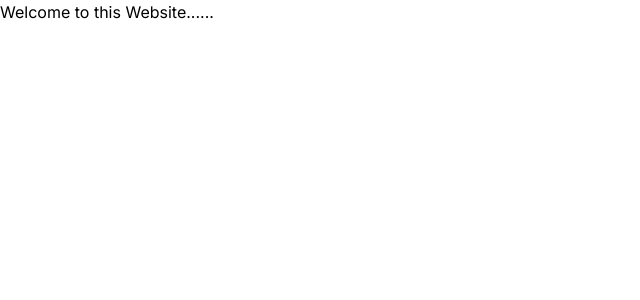
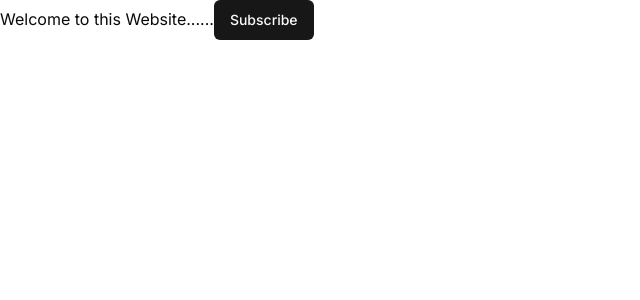
Before and after one commit to khushi4452/Real_Estate-Website, a Next.js app: page / in a window 1280 px wide. Shown: the top 300 px of the page, without its empty margins (0-640 px from the left). Built offline with nearby package versions, Linux system fonts and the light colour scheme.

Commit message:
basic setup

```diff
--- a/app/globals.css
+++ b/app/globals.css
@@ -2,30 +2,68 @@
 @tailwind components;
 @tailwind utilities;
 
-:root {
-  --foreground-rgb: 0, 0, 0;
-}
+@layer base {
+  :root {
+    --background: 0 0% 100%;
+    --foreground: 0 0% 3.9%;
+    --card: 0 0% 100%;
+    --card-foreground: 0 0% 3.9%;
+    --popover: 0 0% 100%;
+    --popover-foreground: 0 0% 3.9%;
+    --primary: 0 0% 9%;
+    --primary-foreground: 0 0% 98%;
+    --secondary: 0 0% 96.1%;
+    --secondary-foreground: 0 0% 9%;
+    --muted: 0 0% 96.1%;
+    --muted-foreground: 0 0% 45.1%;
+    --accent: 0 0% 96.1%;
+    --accent-foreground: 0 0% 9%;
+    --destructive: 0 84.2% 60.2%;
+    --destructive-foreground: 0 0% 98%;
+    --border: 0 0% 89.8%;
+    --input: 0 0% 89.8%;
+    --ring: 0 0% 3.9%;
+    --radius: 0.5rem;
+    --chart-1: 12 76% 61%;
+    --chart-2: 173 58% 39%;
+    --chart-3: 197 37% 24%;
+    --chart-4: 43 74% 66%;
+    --chart-5: 27 87% 67%;
+  }
 
-@media (prefers-color-scheme: dark) {
-  :root {
-    --foreground-rgb: 255, 255, 255;
-    --background-start-rgb: 0, 0, 0;
-    --background-end-rgb: 0, 0, 0;
+  .dark {
+    --background: 0 0% 3.9%;
+    --foreground: 0 0% 98%;
+    --card: 0 0% 3.9%;
+    --card-foreground: 0 0% 98%;
+    --popover: 0 0% 3.9%;
+    --popover-foreground: 0 0% 98%;
+    --primary: 0 0% 98%;
+    --primary-foreground: 0 0% 9%;
+    --secondary: 0 0% 14.9%;
+    --secondary-foreground: 0 0% 98%;
+    --muted: 0 0% 14.9%;
+    --muted-foreground: 0 0% 63.9%;
+    --accent: 0 0% 14.9%;
+    --accent-foreground: 0 0% 98%;
+    --destructive: 0 62.8% 30.6%;
+    --destructive-foreground: 0 0% 98%;
+    --border: 0 0% 14.9%;
+    --input: 0 0% 14.9%;
+    --ring: 0 0% 83.1%;
+    --chart-1: 220 70% 50%;
+    --chart-2: 160 60% 45%;
+    --chart-3: 30 80% 55%;
+    --chart-4: 280 65% 60%;
+    --chart-5: 340 75% 55%;
   }
 }
 
-body {
-  color: rgb(var(--foreground-rgb));
-  background: linear-gradient(
-      to bottom,
-      transparent,
-      rgb(var(--background-end-rgb))
-    )
-    rgb(var(--background-start-rgb));
-}
-
-@layer utilities {
-  .text-balance {
-    text-wrap: balance;
+@layer base {
+  * {
+    @apply border-border;
+  }
+  body {
+    @apply bg-background text-foreground;
   }
 }
--- a/app/page.js
+++ b/app/page.js
@@ -1,10 +1,14 @@
 import Image from "next/image";
+import { Button } from "@/components/ui/button"
 
 export default function Home() {
   return (
    <div>
     <h2>
       Welcome to this Website......
+      <Button>
+       Subscribe
+      </Button>
     </h2>
    </div>
   );
--- /dev/null
+++ b/components/ui/button.jsx
@@ -0,0 +1,47 @@
+import * as React from "react"
+import { Slot } from "@radix-ui/react-slot"
+import { cva } from "class-variance-authority";
+
+import { cn } from "@/lib/utils"
+
+const buttonVariants = cva(
+  "inline-flex items-center justify-center whitespace-nowrap rounded-md text-sm font-medium ring-offset-background transition-colors focus-visible:outline-none focus-visible:ring-2 focus-visible:ring-ring focus-visible:ring-offset-2 disabled:pointer-events-none disabled:opacity-50",
+  {
+    variants: {
+      variant: {
+        default: "bg-primary text-primary-foreground hover:bg-primary/90",
+        destructive:
+          "bg-destructive text-destructive-foreground hover:bg-destructive/90",
+        outline:
+          "border border-input bg-background hover:bg-accent hover:text-accent-foreground",
+        secondary:
+          "bg-secondary text-secondary-foreground hover:bg-secondary/80",
+        ghost: "hover:bg-accent hover:text-accent-foreground",
+        link: "text-primary underline-offset-4 hover:underline",
+      },
+      size: {
+        default: "h-10 px-4 py-2",
+        sm: "h-9 rounded-md px-3",
+        lg: "h-11 rounded-md px-8",
+        icon: "h-10 w-10",
+      },
+    },
+    defaultVariants: {
+      variant: "default",
+      size: "default",
+    },
+  }
+)
+
+const Button = React.forwardRef(({ className, variant, size, asChild = false, ...props }, ref) => {
+  const Comp = asChild ? Slot : "button"
+  return (
+    (<Comp
+      className={cn(buttonVariants({ variant, size, className }))}
+      ref={ref}
+      {...props} />)
+  );
+})
+Button.displayName = "Button"
+
+export { Button, buttonVariants }
--- /dev/null
+++ b/lib/utils.js
@@ -0,0 +1,6 @@
+import { clsx } from "clsx"
+import { twMerge } from "tailwind-merge"
+
+export function cn(...inputs) {
+  return twMerge(clsx(inputs))
+}
--- a/tailwind.config.js
+++ b/tailwind.config.js
@@ -1,18 +1,77 @@
 /** @type {import('tailwindcss').Config} */
 module.exports = {
+  darkMode: ["class"],
   content: [
-    "./pages/**/*.{js,ts,jsx,tsx,mdx}",
-    "./components/**/*.{js,ts,jsx,tsx,mdx}",
-    "./app/**/*.{js,ts,jsx,tsx,mdx}",
+    './pages/**/*.{js,jsx}',
+    './components/**/*.{js,jsx}',
+    './app/**/*.{js,jsx}',
+    './src/**/*.{js,jsx}',
   ],
+  prefix: "",
   theme: {
+    container: {
+      center: true,
+      padding: "2rem",
+      screens: {
+        "2xl": "1400px",
+      },
+    },
     extend: {
-      backgroundImage: {
-        "gradient-radial": "radial-gradient(var(--tw-gradient-stops))",
-        "gradient-conic":
-          "conic-gradient(from 180deg at 50% 50%, var(--tw-gradient-stops))",
+      colors: {
+        border: "hsl(var(--border))",
+        input: "hsl(var(--input))",
+        ring: "hsl(var(--ring))",
+        background: "hsl(var(--background))",
+        foreground: "hsl(var(--foreground))",
+        primary: {
+          DEFAULT: "hsl(var(--primary))",
+          foreground: "hsl(var(--primary-foreground))",
+        },
+        secondary: {
+          DEFAULT: "hsl(var(--secondary))",
+          foreground: "hsl(var(--secondary-foreground))",
+        },
+        destructive: {
+          DEFAULT: "hsl(var(--destructive))",
+          foreground: "hsl(var(--destructive-foreground))",
+        },
+        muted: {
+          DEFAULT: "hsl(var(--muted))",
+          foreground: "hsl(var(--muted-foreground))",
+        },
+        accent: {
+          DEFAULT: "hsl(var(--accent))",
+          foreground: "hsl(var(--accent-foreground))",
+        },
+        popover: {
+          DEFAULT: "hsl(var(--popover))",
+          foreground: "hsl(var(--popover-foreground))",
+        },
+        card: {
+          DEFAULT: "hsl(var(--card))",
+          foreground: "hsl(var(--card-foreground))",
+        },
+      },
+      borderRadius: {
+        lg: "var(--radius)",
+        md: "calc(var(--radius) - 2px)",
+        sm: "calc(var(--radius) - 4px)",
+      },
+      keyframes: {
+        "accordion-down": {
+          from: { height: "0" },
+          to: { height: "var(--radix-accordion-content-height)" },
+        },
+        "accordion-up": {
+          from: { height: "var(--radix-accordion-content-height)" },
+          to: { height: "0" },
+        },
+      },
+      animation: {
+        "accordion-down": "accordion-down 0.2s ease-out",
+        "accordion-up": "accordion-up 0.2s ease-out",
       },
     },
   },
-  plugins: [],
-};
+  plugins: [require("tailwindcss-animate")],
+}
```
Also changed, not shown: package.json (+7 -1 lines), components.json (added), 1 other file (tests, documents, lock files or other folders).
